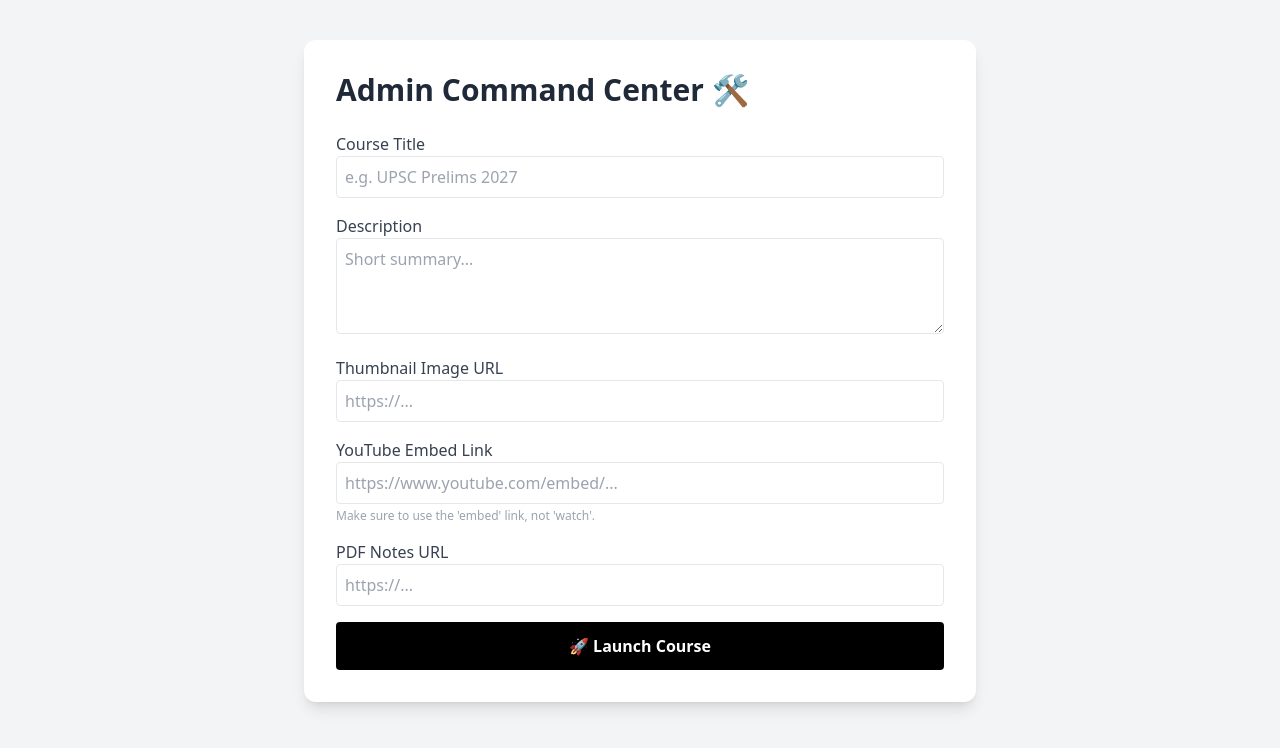
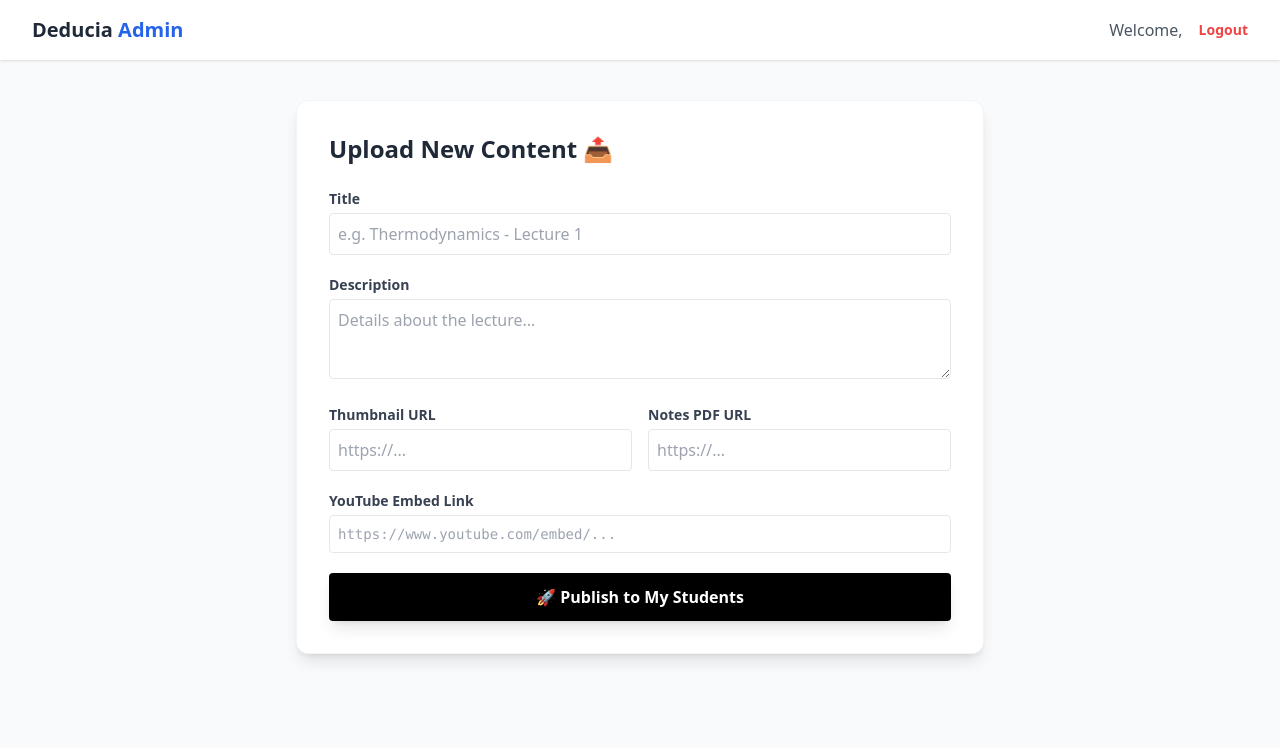
Before and after one commit to kabirnile/deducia-frontend, a Next.js app: page /admin in a window 1280 px wide. Shown: the top 748 px of the page. Built offline with nearby package versions, Linux system fonts and the light colour scheme; no server answers; sample sign-in values are in the browser's storage.

Commit message:
Update page.tsx

```diff
--- a/app/admin/page.tsx
+++ b/app/admin/page.tsx
@@ -1,83 +1,111 @@
 "use client";
-import { useState } from 'react';
+import { useState, useEffect } from 'react';
+import { useRouter } from 'next/navigation';
 
-// Environment Variable Logic
 const API_BASE = process.env.NEXT_PUBLIC_API_URL ?
     process.env.NEXT_PUBLIC_API_URL.replace('/api/courses', '') :
     "";
 
 export default function AdminPanel() {
+  const router = useRouter();
+  const [admin, setAdmin] = useState(null);
+
+  // --- FORM STATE ---
   const [form, setForm] = useState({
-    title: "",
-    description: "",
-    thumbnail_url: "",
-    video_url: "",
-    notes_url: ""
+    title: "", description: "", thumbnail_url: "", video_url: "", notes_url: ""
   });
   const [status, setStatus] = useState("");
 
-  const handleChange = (e) => {
-    setForm({ ...form, [e.target.name]: e.target.value });
-  };
+  // --- 1. SECURITY CHECK ON LOAD ---
+  useEffect(() => {
+    const storedAdmin = localStorage.getItem('adminUser');
+    if (!storedAdmin) {
+      router.push('/admin/login'); // Kick out if not logged in
+    } else {
+      setAdmin(JSON.parse(storedAdmin));
+    }
+  }, []);
+
+  const handleChange = (e) => setForm({ ...form, [e.target.name]: e.target.value });
 
   const handleSubmit = async (e) => {
     e.preventDefault();
     setStatus("Uploading...");
 
+    // Add Teacher ID to the data
+    const payload = { ...form, teacher_id: admin.id };
+
     const res = await fetch(`${API_BASE}/api/courses`, {
       method: 'POST',
       headers: { 'Content-Type': 'application/json' },
-      body: JSON.stringify(form),
+      body: JSON.stringify(payload),
     });
 
     const data = await res.json();
     if (data.success) {
       setStatus("✅ Success! Course Created.");
-      setForm({ title: "", description: "", thumbnail_url: "", video_url: "", notes_url: "" }); // Reset form
+      setForm({ title: "", description: "", thumbnail_url: "", video_url: "", notes_url: "" });
     } else {
       setStatus("❌ Error: " + data.error);
     }
   };
 
+  if (!admin) return null; // Don't show anything until check is done
+
   return (
-    <div className="min-h-screen bg-gray-100 p-10 font-sans">
-      <div className="max-w-2xl mx-auto bg-white p-8 rounded-xl shadow-lg">
-        <h1 className="text-3xl font-bold text-gray-800 mb-6">Admin Command Center 🛠️</h1>
+    <div className="min-h-screen bg-gray-50 font-sans">
+      {/* Top Bar */}
+      <div className="bg-white shadow px-8 py-4 flex justify-between items-center">
+        <h1 className="text-xl font-bold text-gray-800">Deducia <span className="text-blue-600">Admin</span></h1>
+        <div className="flex items-center gap-4">
+          <span className="text-gray-600">Welcome, <b>{admin.full_name}</b></span>
+          <button
+            onClick={() => { localStorage.removeItem('adminUser'); router.push('/admin/login'); }}
+            className="text-red-500 text-sm font-bold hover:underline"
+          >
+            Logout
+          </button>
+        </div>
+      </div>
 
-        <form onSubmit={handleSubmit} className="space-y-4">
+      <div className="p-10 max-w-3xl mx-auto">
+        <div className="bg-white p-8 rounded-xl shadow-lg border border-gray-100">
+          <h2 className="text-2xl font-bold text-gray-800 mb-6">Upload New Content 📤</h2>
 
+          <form onSubmit={handleSubmit} className="space-y-5">
             <div>
-            <label className="block font-medium text-gray-700">Course Title</label>
-            <input name="title" value={form.title} onChange={handleChange} required placeholder="e.g. UPSC Prelims 2027" className="w-full border p-2 rounded" />
+              <label className="block text-sm font-bold text-gray-700 mb-1">Title</label>
+              <input name="title" value={form.title} onChange={handleChange} required className="w-full border p-2 rounded focus:ring-2 ring-blue-500 outline-none" placeholder="e.g. Thermodynamics - Lecture 1" />
             </div>
 
             <div>
-            <label className="block font-medium text-gray-700">Description</label>
-            <textarea name="description" value={form.description} onChange={handleChange} required placeholder="Short summary..." className="w-full border p-2 rounded h-24"></textarea>
+              <label className="block text-sm font-bold text-gray-700 mb-1">Description</label>
+              <textarea name="description" value={form.description} onChange={handleChange} required className="w-full border p-2 rounded h-20 focus:ring-2 ring-blue-500 outline-none" placeholder="Details about the lecture..."></textarea>
+            </div>
+
+            <div className="grid grid-cols-2 gap-4">
+               <div>
+                 <label className="block text-sm font-bold text-gray-700 mb-1">Thumbnail URL</label>
+                 <input name="thumbnail_url" value={form.thumbnail_url} onChange={handleChange} required className="w-full border p-2 rounded" placeholder="https://..." />
+               </div>
+               <div>
+                 <label className="block text-sm font-bold text-gray-700 mb-1">Notes PDF URL</label>
+                 <input name="notes_url" value={form.notes_url} onChange={handleChange} className="w-full border p-2 rounded" placeholder="https://..." />
+               </div>
             </div>
 
             <div>
-            <label className="block font-medium text-gray-700">Thumbnail Image URL</label>
-            <input name="thumbnail_url" value={form.thumbnail_url} onChange={handleChange} required placeholder="https://..." className="w-full border p-2 rounded" />
+              <label className="block text-sm font-bold text-gray-700 mb-1">YouTube Embed Link</label>
+              <input name="video_url" value={form.video_url} onChange={handleChange} className="w-full border p-2 rounded font-mono text-sm" placeholder="https://www.youtube.com/embed/..." />
             </div>
 
-          <div>
-            <label className="block font-medium text-gray-700">YouTube Embed Link</label>
-            <input name="video_url" value={form.video_url} onChange={handleChange} placeholder="https://www.youtube.com/embed/..." className="w-full border p-2 rounded" />
-            <p className="text-xs text-gray-400 mt-1">Make sure to use the 'embed' link, not 'watch'.</p>
-          </div>
-
-          <div>
-            <label className="block font-medium text-gray-700">PDF Notes URL</label>
-            <input name="notes_url" value={form.notes_url} onChange={handleChange} placeholder="https://..." className="w-full border p-2 rounded" />
-          </div>
-
-          <button type="submit" className="w-full bg-black text-white py-3 rounded hover:bg-gray-800 font-bold">
-            🚀 Launch Course
+            <button type="submit" className="w-full bg-black text-white py-3 rounded hover:bg-gray-800 font-bold shadow-lg">
+              🚀 Publish to My Students
             </button>
 
-          {status && <p className="text-center font-bold mt-4">{status}</p>}
+            {status && <p className="text-center font-bold mt-4 animate-pulse">{status}</p>}
           </form>
+        </div>
       </div>
     </div>
   );
```
Lines whose indentation alone changed are shown as unchanged.
